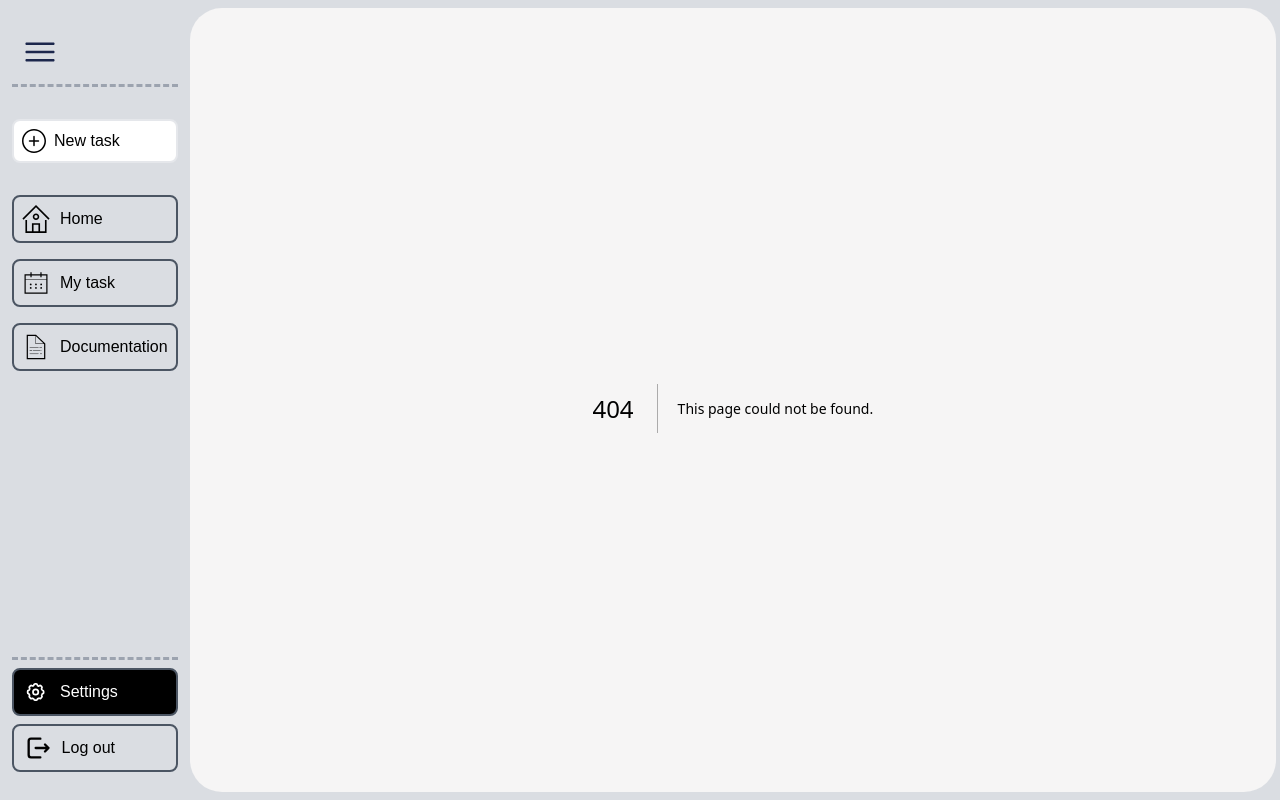
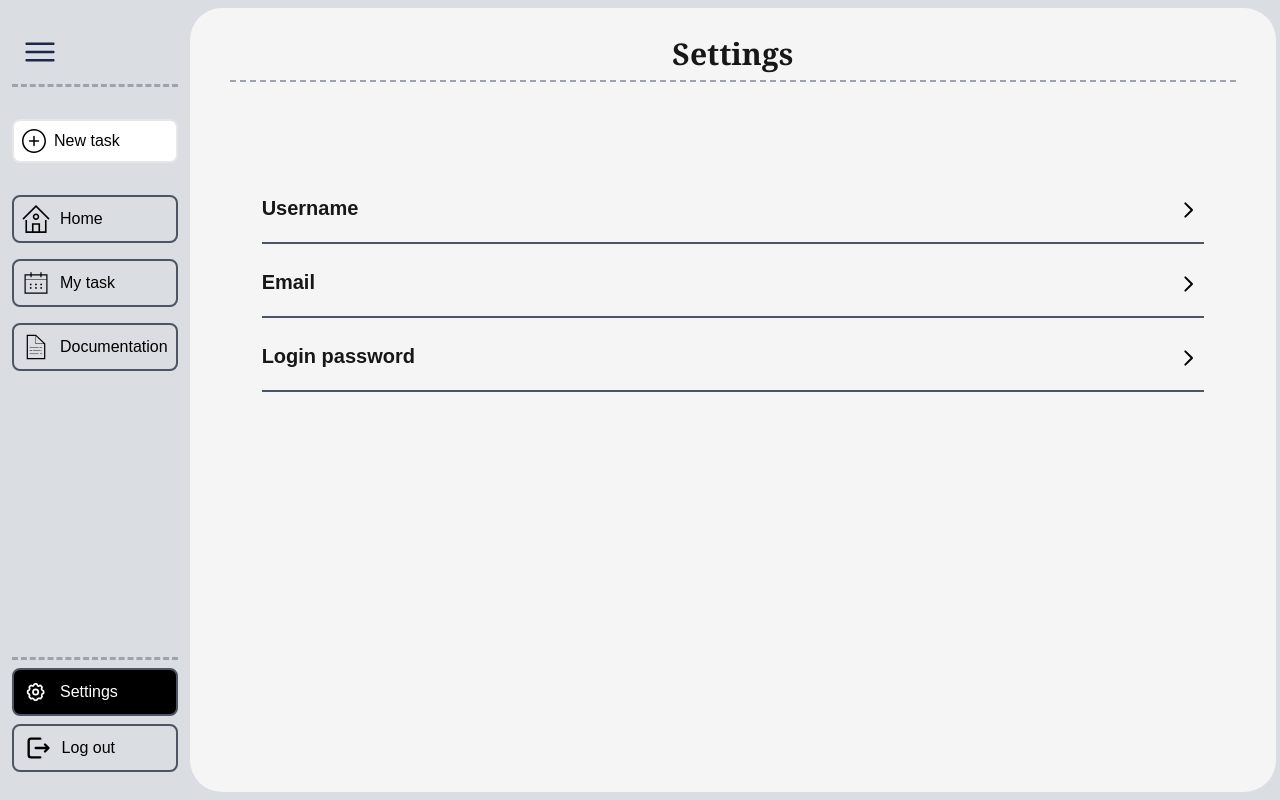
Before and after one commit to ossydimma/Taskhub, a Next.js app: page /settings in a window 1280 px wide. Before the commit this address had no page. Built offline with nearby package versions, Linux system fonts and the light colour scheme.

Commit message:
added settings page

```diff
--- a/src/app/components/sideBar.tsx
+++ b/src/app/components/sideBar.tsx
@@ -618,7 +618,7 @@ export default function sideBar() {
               {/* ----------- SETTINGS ------------ */}
               <li className="p-2 rounded-2xl  hover:bg-black">
                 <Link
-                  href="/"
+                  href="/settings"
                   className=" hover:text-white stroke-black hover:stroke-white"
                 >
                   <svg
--- a/src/app/layout.tsx
+++ b/src/app/layout.tsx
@@ -16,7 +16,7 @@ const geistMono = Geist_Mono({
 });
 
 export const metadata: Metadata = {
-  title: "Create Next App",
+  title: "TaskHub",
   description: "Generated by create next app",
 };
 
--- /dev/null
+++ b/src/app/settings/page.tsx
@@ -0,0 +1,94 @@
+
+
+export default function page() {
+return(
+  <div className="px-10 pt-7 pb-20 md:pb-0 w-full h-auto md:h-full">
+    <h1 className=" w-full text-center font-serif text-3xl font-bold border-b-2 border-gray-400 border-dashed pb-2 mb-4 md:mb-8">Settings</h1>
+    <div className="px-8 pt-20">
+      <ul className="flex flex-col gap-6">
+        <li className="flex justify-between border-b-2 border-gray-600 pb-4 cursor-pointer hover:border-b-4 ">
+          <span className="font-semibold text-xl">Username</span>
+          <svg
+            className="w-8 h-8"
+            viewBox="0 0 24 24"
+            fill="none"
+            xmlns="http://www.w3.org/2000/svg"
+          >
+            <g id="SVGRepo_bgCarrier" strokeWidth="0"></g>
+            <g
+              id="SVGRepo_tracerCarrier"
+              strokeLinecap="round"
+              strokeLinejoin="round"
+            ></g>
+            <g id="SVGRepo_iconCarrier">
+              {" "}
+              <path
+                d="M10 7L15 12L10 17"
+                stroke="#000000"
+                strokeWidth="1.5"
+                strokeLinecap="round"
+                strokeLinejoin="round"
+              ></path>{" "}
+            </g>
+          </svg>
+        </li>
+
+        <li className="flex justify-between border-b-2 border-gray-600 pb-4 cursor-pointer hover:border-b-4">
+        <span className="font-semibold text-xl">Email</span>
+          <svg
+            className="w-8 h-8"
+            viewBox="0 0 24 24"
+            fill="none"
+            xmlns="http://www.w3.org/2000/svg"
+          >
+            <g id="SVGRepo_bgCarrier" strokeWidth="0"></g>
+            <g
+              id="SVGRepo_tracerCarrier"
+              strokeLinecap="round"
+              strokeLinejoin="round"
+            ></g>
+            <g id="SVGRepo_iconCarrier">
+              {" "}
+              <path
+                d="M10 7L15 12L10 17"
+                stroke="#000000"
+                strokeWidth="1.5"
+                strokeLinecap="round"
+                strokeLinejoin="round"
+              ></path>{" "}
+            </g>
+          </svg>
+        </li>
+
+        <li className="flex justify-between border-b-2 border-gray-600 pb-4 cursor-pointer hover:border-b-4">
+        <span className="font-semibold text-xl">Login password</span>
+          <svg
+            className="w-8 h-8"
+            viewBox="0 0 24 24"
+            fill="none"
+            xmlns="http://www.w3.org/2000/svg"
+          >
+            <g id="SVGRepo_bgCarrier" strokeWidth="0"></g>
+            <g
+              id="SVGRepo_tracerCarrier"
+              strokeLinecap="round"
+              strokeLinejoin="round"
+            ></g>
+            <g id="SVGRepo_iconCarrier">
+              {" "}
+              <path
+                d="M10 7L15 12L10 17"
+                stroke="#000000"
+                strokeWidth="1.5"
+                strokeLinecap="round"
+                strokeLinejoin="round"
+              ></path>{" "}
+            </g>
+          </svg>
+        </li>
+
+      </ul>
+    </div>
+  </div>
+    )
+};
```
